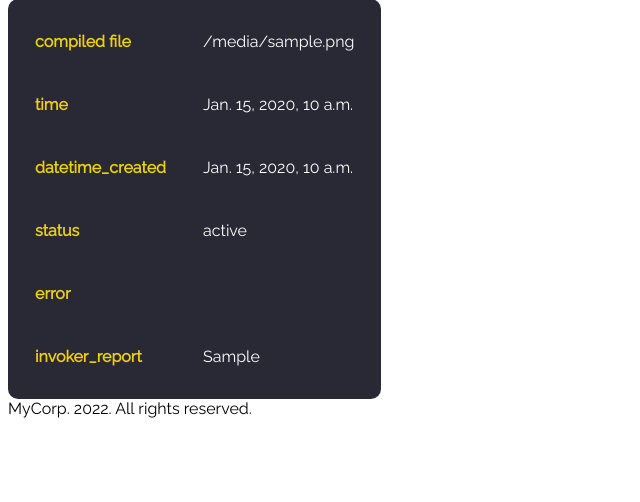
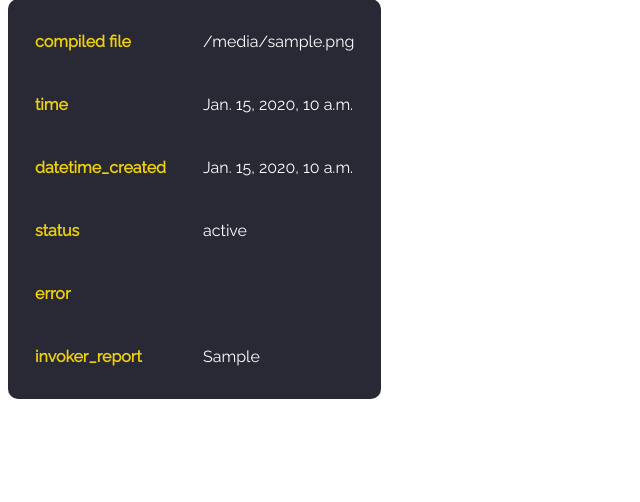
Before and after one commit to gurovic/Strategy_game, a Django app: template website/app/templates/sandbox.html in a window 1280 px wide. Shown: the part 81-583 px from the top of the page, without its empty margins (0-640 px from the left). Run offline with Django 4.2, Linux system fonts and the light colour scheme; the template is opened without the code that fills it: most values are stand-ins (such as "Sample title", 1, 10 or a date in 2020).

Commit message:
fixing pull request

```diff
--- a/website/app/templates/base.html
+++ b/website/app/templates/base.html
@@ -13,9 +13,5 @@
     <div>
         {% block content%}{% endblock content %}
     </div>
-
-    <div>
-        MyCorp. 2022. All rights reserved.
-    </div>
 </body>
 </html>
```
